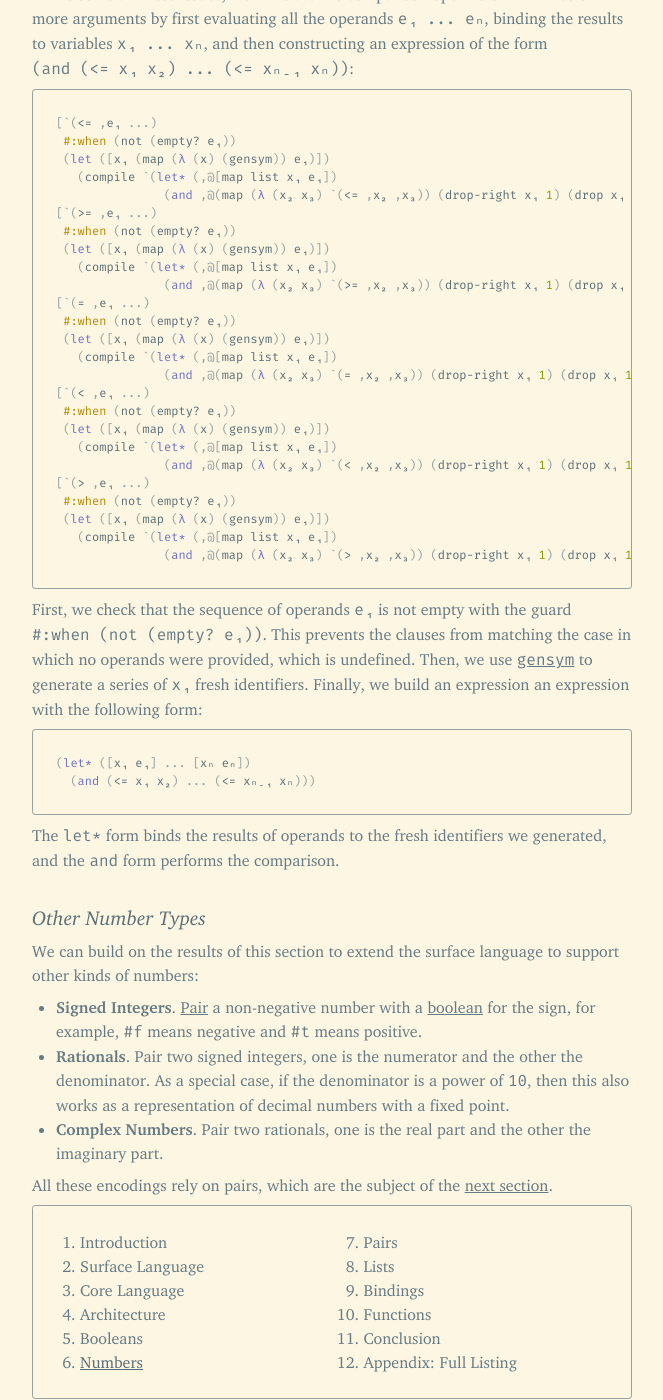
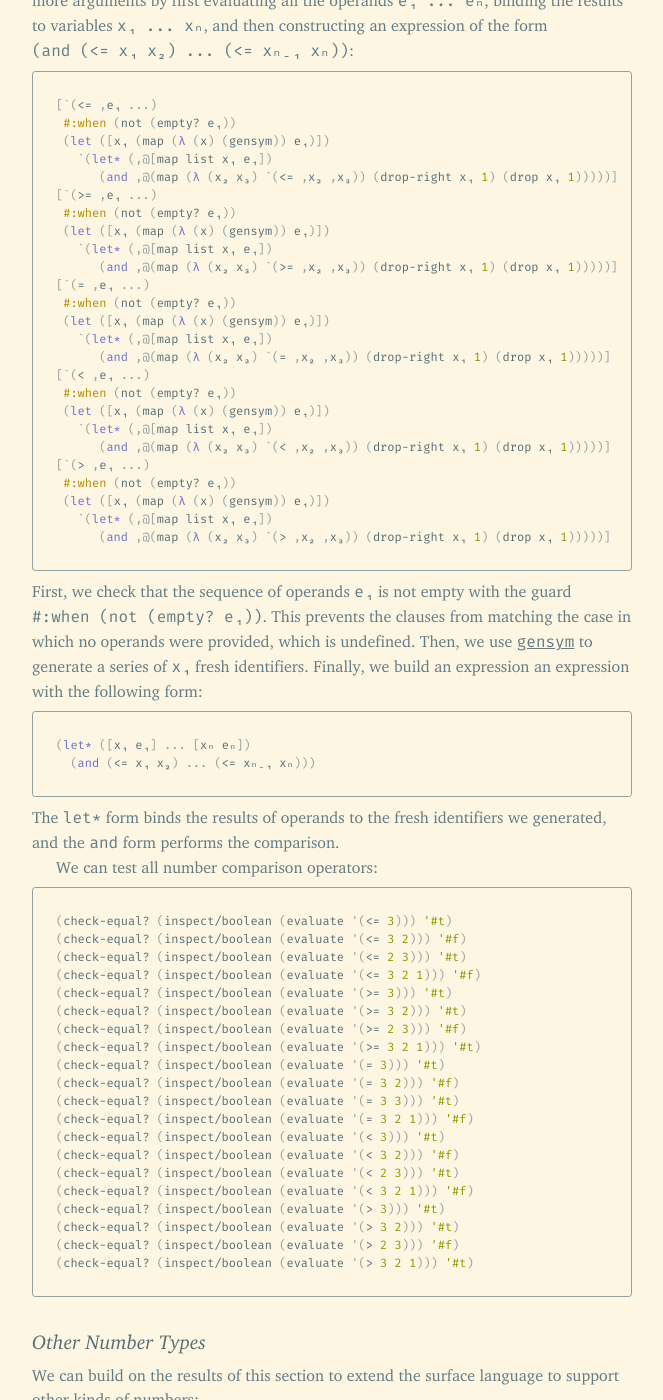
Before and after one commit to leafac/leafac.com, a Jekyll site: the page built from prose/compiling-to-the-lambda-calculus/numbers.md, in a window 1280 px wide and 1400 px high, scrolled down 9466 px. Shown: the whole window, without its empty margins (108-771 px from the left). Built offline with Jekyll 4.4.1, drawn with Linux system fonts in a browser that asks for light colours; some of the changed text lies outside the part shown.

Commit message:
Simplify compiler with fixed point calculation

````diff
--- a/prose/compiling-to-the-lambda-calculus/numbers.md
+++ b/prose/compiling-to-the-lambda-calculus/numbers.md
@@ -23,11 +23,11 @@
 
 </div>
 
-In general, the core language encoding has the form `(λ (f) (λ (x) eᵇ))`, in which `eᵇ` is `(f (f (... x)))` where `f` appears *number* times. We can use Racket’s [`for/fold`](https://docs.racket-lang.org/reference/for.html#%28form._%28%28lib._racket%2Fprivate%2Fbase..rkt%29._for%2Ffold%29%29) form to generate the program fragment `eᵇ`. We start with `eᵇ` being `x`, and count up to the number `n` given in the surface language, wrapping the fragment with another call to `f` in each step. The following is the complete `compile` clause:
+In general, the core language encoding has the form `(λ (f) (λ (x) eᵇ))`, in which `eᵇ` is `(f (f (... x)))` where `f` appears *number* times. We can use Racket’s [`for/fold`](https://docs.racket-lang.org/reference/for.html#%28form._%28%28lib._racket%2Fprivate%2Fbase..rkt%29._for%2Ffold%29%29) form to generate the program fragment `eᵇ`. We start with `eᵇ` being `x`, and count up to the number `n` given in the surface language, wrapping the fragment with another call to `f` in each step. The following is the complete `expand` clause:
 
 ```racket
 [(? (λ (n) (and (integer? n) (not (negative? n)))) n)
-    (compile `(λ (f) (λ (x) ,(for/fold ([eᵇ `x]) ([i (in-range n)]) `(f ,eᵇ)))))]
+ `(λ (f) (λ (x) ,(for/fold ([eᵇ `x]) ([i (in-range n)]) `(f ,eᵇ))))]
 ```
 
 We can check that the above clause works as intended:
@@ -64,7 +64,7 @@
 The successor function `add1` receives a number `n` as argument and returns `n + 1`. In our encoding, this means `add1` returns a number that applies `f` to `x` one time more than `n`:
 
 ```racket
-[`add1 (compile `(λ (n) (λ (f) (λ (x) (f ((n f) x))))))]
+[`add1 `(λ (n) (λ (f) (λ (x) (f ((n f) x)))))]
 ```
 
 In the encoding above, `(λ (f) (λ (x) (f ((n f) x))))` is the result of the `add1` function applied to `n`. It is a number following the form `(λ (f) (λ (x) ___))` that first applies `f` to `x` for `n` times by calling `n` with `f` and `x`: `((n f) x)`. Then it applies `f` once more to the result, to a total of `n + 1`: `(f ((n f) x))`.
@@ -89,10 +89,10 @@
 
 The predecessor function `sub1` is only defined for positive numbers, because the predecessor of `0` would be `-1` and our core language does not support negative numbers. The predecessor function receives as argument a number `n` that applies a function a function `f` to `x` for *n* times, and it returns a number `n - 1` that applies `f` one time less than `n`. But there is no way to *undo* a function call, so we need to find a way to find the predecessor by *counting up*.
 
-Our strategy for finding the predecessor of a number by counting up to it is to keep track of the previous number we counted. The figure shows an example of our strategy in action. We keep track of the previous number by [pairing](pairs) it with the current number, and in the end we project the answer out of the pair. The following is the `compile` clause for encoding `sub1`:
+Our strategy for finding the predecessor of a number by counting up to it is to keep track of the previous number we counted. The figure shows an example of our strategy in action. We keep track of the previous number by [pairing](pairs) it with the current number, and in the end we project the answer out of the pair. The following is the `expand` clause for encoding `sub1`:
 
 ```racket
-[`sub1 (compile `(λ (n) (car ((n (λ (x) (let ([p (cdr x)]) (cons p (add1 p))))) (cons 0 0)))))]
+[`sub1 `(λ (n) (car ((n (λ (x) (let ([p (cdr x)]) (cons p (add1 p))))) (cons 0 0))))]
 ```
 
 The encoding is a function that receives an argument `n`: `(λ (n) ___)`. It calls this number `n` with an initial argument `x` that is a pair of zeroes: `(cons 0 0)`. The iteration function `f` slides the window on the number line. It starts by capturing the right element in the pair to be the next predecessor `p`: `(let ([p (cdr x)]) ___)`. Then it builds the next pair with the predecessor `p` and its [successor](#successor): `(cons p (add1 p))`. When `f` finished counting up to `n` and sliding the window, we project the left element of the pair to be our final answer: `(car ___)`.
@@ -109,36 +109,36 @@
 We can implement addition (`+`) in terms of [successor](#successor) by noting that `m + n` amounts to applying `add1` to `m` for `n` times. Our encoding of numbers using functions captures this notion of applying a function for a number of times, so we just have to call `n` with `add1` as the function `f` to apply and pass `m` as the initial value `x`:
 
 ```racket
-[`+ (compile `(λ (m n) ((n add1) m)))]
+[`+ `(λ (m n) ((n add1) m))]
 ```
 
 But addition in our surface language works over any number of arguments, not just two (`m` and `n`). So we need to add clauses for the cases in which `+` is applied to zero, one, two or more arguments. We start with the case in which it is applied to one argument, and we let it return `0`, because zero is a neutral number with respect to addition (`(+ 0 e)` is equivalent to `e`):
 
 ```racket
-[`(+) (compile `0)]
+[`(+) `0]
 ```
 
 When `+` is applied to a single argument, it does not alter the argument, so we just return it:
 
 ```racket
-[`(+ ,e₁) (compile e₁)]
+[`(+ ,e₁) e₁]
 ```
 
 When `+` is applied to two arguments, we can use the encoding of `+` we defined above:
 
 ```racket
-[`(+ ,e₁ ,e₂) (compile `(,(compile `+) ,e₁ ,e₂))]
+[`(+ ,e₁ ,e₂) `(,(expand `+) ,e₁ ,e₂)]
 ```
 
-In the encoding above, the inner call to `(compile +)` will produce the addition function we defined in the beginning of this section.
+In the encoding above, the inner call to `(expand +)` will produce the addition function we defined in the beginning of this section.
 
 When `+` is applied to more than two arguments, we need to convert it into a sequence of calls to `+` with two arguments. There are multiple ways to do this, for example, `(+ 0 1 2)` is equivalent to both `(+ (+ 0 1) 2)` (left associative) and `(+ 0 (+ 1 2))` (right associative). The results of these two alternatives are the same, because addition is an associative operation. But, as we will see on the [next section](#subtraction), subtraction is similar to addition in many ways, except that it is *not* associative. So, to align addition and subtraction better, we will choose the first option (left associative):
 
 ```racket
-[`(+ ,e₁ ... ,e₂) (compile `(+ (+ ,@e₁) ,e₂))]
+[`(+ ,e₁ ... ,e₂) `(+ (+ ,@e₁) ,e₂)]
 ```
 
-The encoding above works by capturing as `e₁` a list of all operands except for the last, which is captured as `e₂`. Then, it reconstructs the addition as one top-level addition that is guaranteed to be binary: the right operand is `e₂`, and the left operand is the rest of the calculation. If the addition has more than three operands, than this clause will match again on the recursive call to `compile` with the inner addition `(+ ,@e₁)`. In the end, the n-ary addition will be reduced to a series of binary additions.
+The encoding above works by capturing as `e₁` a list of all operands except for the last, which is captured as `e₂`. Then, it reconstructs the addition as one top-level addition that is guaranteed to be binary: the right operand is `e₂`, and the left operand is the rest of the calculation. If the addition has more than three operands, than this clause will match again on the recursive call to `expand` with the inner addition `(+ ,@e₁)`. In the end, the n-ary addition will be reduced to a series of binary additions.
 
 We can test all the forms of addition:
 
@@ -161,9 +161,9 @@
  We can define subtraction by adapting the clauses for addition:
 
 ```racket
-[`- (compile `(λ (m n) ((n sub1) m)))]
-[`(- ,e₁ ,e₂) (compile `(,(compile `-) ,e₁ ,e₂))]
-[`(- ,e₁ ... ,e₂) #:when (not (empty? e₁)) (compile `(- (- ,@e₁) ,e₂))]
+[`- `(λ (m n) ((n sub1) m))]
+[`(- ,e₁ ,e₂) `(,(expand `-) ,e₁ ,e₂)]
+[`(- ,e₁ ... ,e₂) #:when (not (empty? e₁)) `(- (- ,@e₁) ,e₂)]
 ```
 
 There are three differences between these clauses and the clauses for addition. First, we use `sub1` instead of `add1`. Second, subtraction with zero and one argument are undefined. Third, we check whether `e₁` is nonempty in the third clause using `#:when (not (empty? e₁))`. If we had not done that, this clause would also match subtraction with one argument `e₂` and an empty list for `e₁`. This was not a concern in addition because it was defined for one argument, so we could rely on the clause for addition with argument to be matched before we tried the clause for addition with more than two arguments.
@@ -178,10 +178,10 @@
 Multiplication
 ==============
 
-Our strategy for multiplication is based on iterated addition. To calculate `(* m n)`, we start an accumulator `a` with the *zero* of addition (which is actually `0`) and add `m` to it for `n` times. This is similar to what we did for [addition](#addition) and [subtraction](#subtraction). The following is the `compile` clause for the multiplication operator:
+Our strategy for multiplication is based on iterated addition. To calculate `(* m n)`, we start an accumulator `a` with the *zero* of addition (which is actually `0`) and add `m` to it for `n` times. This is similar to what we did for [addition](#addition) and [subtraction](#subtraction). The following is the `expand` clause for the multiplication operator:
 
 ```racket
-[`* (compile `(λ (m n) ((n (λ (a) (+ a m))) (+))))]
+[`* `(λ (m n) ((n (λ (a) (+ a m))) (+)))]
 ```
 
 We use `n` to apply the function `(λ (a) (+ a m))` for `n` times, starting with `0` (which we write `(+)` to bring out the parallel with [exponentiation](#exponentiation)). The function receives as argument the accumulator `a` and adds `m` to it.
@@ -189,10 +189,10 @@
 Similar to addition, multiplication also accepts a variable number of arguments. The only difference is the *zero* of the operation, which is `1` instead of `0`, because `(* 1 e)` is equivalent to `e`:
 
 ```racket
-[`(*) (compile `1)]
-[`(* ,e₁) (compile e₁)]
-[`(* ,e₁ ,e₂) (compile `(,(compile `*) ,e₁ ,e₂))]
-[`(* ,e₁ ... ,e₂) (compile `(* (* ,@e₁) ,e₂))]
+[`(*) `1]
+[`(* ,e₁) e₁]
+[`(* ,e₁ ,e₂) `(,(expand `*) ,e₁ ,e₂)]
+[`(* ,e₁ ... ,e₂) `(* (* ,@e₁) ,e₂)]
 ```
 
 We can test all forms of multiplication:
@@ -214,11 +214,10 @@
 Our strategy for implementing `(quotient m n)` is the inverse of our strategy for [multiplication](#multiplication). For multiplication, we added `m` iteratively for `n` times, and for division we count how many times we can subtract `n` from `m`: `(- m n)`. Our base case occurs when `m` is less than `n`, because `(- m n)` would result in a negative number, which we do not support, so the result is `0`. If that is not the case, then we call `quotient` recursively with `(- m n)` and `n`, and `add1` to the result. We define `quotient` using [`letrec`](bindings#recursive-bindings), since it is a recursive function:
 
 ```racket
-[`quotient
- (compile `(letrec ([quot (λ (m n) (if (< m n) 0 (add1 (quot (- m n) n))))]) quot))]
+[`quotient `(letrec ([quot (λ (m n) (if (< m n) 0 (add1 (quot (- m n) n))))]) quot)]
 ```
 
-We use `letrec` to define the auxiliary function `quot`, which we then return from the `letrec` form to be the definition of `quotient`. We have to use a name different from `quotient` for the auxiliary function or our `compile` function would try to expand it again.
+We use `letrec` to define the auxiliary function `quot`, which we then return from the `letrec` form to be the definition of `quotient`. We have to use a name different from `quotient` for the auxiliary function or our `expand` function would try to expand it again.
 
 We can test integer division:
 
@@ -233,7 +232,7 @@
 The strategy for exponentiation (`expt`) is the same as the strategy for [multiplication](#multiplication), except that we perform iterated *multiplication* instead of iterated *addition*:
 
 ```racket
-[`expt (compile `(λ (m n) ((n (λ (a) (* a m))) (*))))]
+[`expt `(λ (m n) ((n (λ (a) (* a m))) (*)))]
 ```
 
 We start the accumulator `a` with the *zero* of multiplication (`1`, written as `(*)`), and then we multiply `m` to it for `n` times.
@@ -250,7 +249,7 @@
 The [`zero?`](https://docs.racket-lang.org/reference/number-types.html#%28def._%28%28quote._~23~25kernel%29._zero~3f%29%29) predicate returns a [boolean](boolean) indicating whether or not the argument is `0`. In our encoding, numbers are functions that receive two arguments, a function `f` and an initial argument `x`, and apply `f` to `x` for *number* times. We can detect if a number is zero by letting the initial argument `x` be `#t` and `f` be a function that always returns `#f`. If the number is `0`, then `f` is never called and we return the initial argument `#t`, but any number other than `0` will apply `f` and return `#f`:
 
 ```racket
-[`zero? (compile `(λ (n) ((n (λ (x) #f)) #t)))]
+[`zero? `(λ (n) ((n (λ (x) #f)) #t))]
 ```
 
 In the encoding above, `x` is the second argument to the number `n`: `#t`. And `f` is the function `(λ (x) #f)`, which ignores its argument and returns `#f`.
@@ -270,26 +269,26 @@
 We start with `<=`. We can exploit the [imprecision in subtraction](#subtraction) to implement `<=`. Our encoding of numbers as functions only supports non-negative numbers, so `(- m n)` returns `0` for `(<= m n)`. We use the [`zero?`](#zero-predicate) predicate to check whether this happened:
 
 ```racket
-[`<= (compile `(λ (m n) (zero? (- m n))))]
+[`<= `(λ (m n) (zero? (- m n)))]
 ```
 
 The `>=` comparison is similar, we just need to invert `m` and `n`:
 
 ```racket
-[`>= (compile `(λ (m n) (zero? (- n m))))]
+[`>= `(λ (m n) (zero? (- n m)))]
 ```
 
 For `=`, we can check whether `(<= m n)` *and* `(>= m n)`. If two numbers are greater than or equal *and* less than or equal to each other, then it must be because they are *equal* to each other:
 
 ```racket
-[`= (compile `(λ (m n) (and (<= m n) (>= m n))))]
+[`= `(λ (m n) (and (<= m n) (>= m n)))]
 ```
 
 For `<`, we check whether `(<= m n)` but not `(= m n)`. Similarly for `>`:
 
 ```racket
-[`< (compile `(λ (m n) (and (<= m n) (not (= m n)))))]
-[`> (compile `(λ (m n) (and (>= m n) (not (= m n)))))]
+[`< `(λ (m n) (and (<= m n) (not (= m n))))]
+[`> `(λ (m n) (and (>= m n) (not (= m n))))]
 ```
 
 * * *
@@ -297,31 +296,31 @@
 The definitions above cover the case of comparing two numbers, but these operators work one or more arguments (but not zero arguments, as was the case with [addition](#addition) and [multiplication](#multiplication)). We start with the case of one argument, in which the operators return `#t`. A first attempt would be:
 
 ```racket
-[`(<= ,e₁) (compile `#t)] ;; INCORRECT
-[`(>= ,e₁) (compile `#t)] ;; INCORRECT
-[`(=  ,e₁) (compile `#t)] ;; INCORRECT
-[`(<  ,e₁) (compile `#t)] ;; INCORRECT
-[`(>  ,e₁) (compile `#t)] ;; INCORRECT
+[`(<= ,e₁) `#t] ;; INCORRECT
+[`(>= ,e₁) `#t] ;; INCORRECT
+[`(=  ,e₁) `#t] ;; INCORRECT
+[`(<  ,e₁) `#t] ;; INCORRECT
+[`(>  ,e₁) `#t] ;; INCORRECT
 ```
 
 The encoding above returns the correct answer `#t`, but it does not evaluate `e₁`. If `e₁` is an expression that does not terminate, then `(<= e₁)` should not terminate, and in our encoding above it would. Beyond non-termination, in the future we could extend our surface language to include other forms of side-effects, for example, printing to the console ([`display`](https://docs.racket-lang.org/reference/Writing.html#%28def._%28%28quote._~23~25kernel%29._display%29%29)) and mutable state ([`set!`](https://docs.racket-lang.org/reference/set_.html#%28form._%28%28quote._~23~25kernel%29._set%21%29%29)), and we would like to perform any side-effects in `e₁`. To address this, we use the [`begin`](bindings#sequencing) form to evaluate `e₁`, discard its result, and return `#t`:
 
 ```racket
-[`(<= ,e₁) (compile `(begin ,e₁ #t))]
-[`(>= ,e₁) (compile `(begin ,e₁ #t))]
-[`(=  ,e₁) (compile `(begin ,e₁ #t))]
-[`(<  ,e₁) (compile `(begin ,e₁ #t))]
-[`(>  ,e₁) (compile `(begin ,e₁ #t))]
+[`(<= ,e₁) `(begin ,e₁ #t)]
+[`(>= ,e₁) `(begin ,e₁ #t)]
+[`(=  ,e₁) `(begin ,e₁ #t)]
+[`(<  ,e₁) `(begin ,e₁ #t)]
+[`(>  ,e₁) `(begin ,e₁ #t)]
 ```
 
-For the case in which there are two arguments, we can use the same strategy we used in all other binary operators to this point: we call `compile` recursively and let it expand the operator:
+For the case in which there are two arguments, we can use the same strategy we used in all other binary operators to this point: we call `expand` recursively and let it expand the operator:
 
 ```racket
-[`(<= ,e₁ ,e₂) (compile `(,(compile `<=) ,e₁ ,e₂))]
-[`(>= ,e₁ ,e₂) (compile `(,(compile `>=) ,e₁ ,e₂))]
-[`(=  ,e₁ ,e₂) (compile `(,(compile  `=) ,e₁ ,e₂))]
-[`(<  ,e₁ ,e₂) (compile `(,(compile  `<) ,e₁ ,e₂))]
-[`(>  ,e₁ ,e₂) (compile `(,(compile  `>) ,e₁ ,e₂))]
+[`(<= ,e₁ ,e₂) `(,(expand `<=) ,e₁ ,e₂)]
+[`(>= ,e₁ ,e₂) `(,(expand `>=) ,e₁ ,e₂)]
+[`(=  ,e₁ ,e₂) `(,(expand  `=) ,e₁ ,e₂)]
+[`(<  ,e₁ ,e₂) `(,(expand  `<) ,e₁ ,e₂)]
+[`(>  ,e₁ ,e₂) `(,(expand  `>) ,e₁ ,e₂)]
 ```
 
 For the case in which there are three or more arguments, we have to devise a new strategy. When solving this issue for other operations, we nested operands, for example, when we considered addition of three or more arguments, we nested multiple additions in a way that all the operations were binary: `(+ 0 1 2)` became `(+ (+ 0 1) 2)`. But this does not work for number comparison operators, because they return booleans, not numbers: `(<= 3 2 1)` means `(and (<= 3 2) (<= 2 1))`, not `(<= (<= 3 2) 1)`—this would try to compare `(<= #f 1)` which is not even defined.
@@ -334,28 +333,28 @@
 [`(<= ,e₁ ...)
  #:when (not (empty? e₁))
  (let ([x₁ (map (λ (x) (gensym)) e₁)])
-   (compile `(let* (,@[map list x₁ e₁])
-               (and ,@(map (λ (x₂ x₃) `(<= ,x₂ ,x₃)) (drop-right x₁ 1) (drop x₁ 1))))))]
+   `(let* (,@[map list x₁ e₁])
+      (and ,@(map (λ (x₂ x₃) `(<= ,x₂ ,x₃)) (drop-right x₁ 1) (drop x₁ 1)))))]
 [`(>= ,e₁ ...)
  #:when (not (empty? e₁))
  (let ([x₁ (map (λ (x) (gensym)) e₁)])
-   (compile `(let* (,@[map list x₁ e₁])
-               (and ,@(map (λ (x₂ x₃) `(>= ,x₂ ,x₃)) (drop-right x₁ 1) (drop x₁ 1))))))]
+   `(let* (,@[map list x₁ e₁])
+      (and ,@(map (λ (x₂ x₃) `(>= ,x₂ ,x₃)) (drop-right x₁ 1) (drop x₁ 1)))))]
 [`(= ,e₁ ...)
  #:when (not (empty? e₁))
  (let ([x₁ (map (λ (x) (gensym)) e₁)])
-   (compile `(let* (,@[map list x₁ e₁])
-               (and ,@(map (λ (x₂ x₃) `(= ,x₂ ,x₃)) (drop-right x₁ 1) (drop x₁ 1))))))]
+   `(let* (,@[map list x₁ e₁])
+      (and ,@(map (λ (x₂ x₃) `(= ,x₂ ,x₃)) (drop-right x₁ 1) (drop x₁ 1)))))]
 [`(< ,e₁ ...)
  #:when (not (empty? e₁))
  (let ([x₁ (map (λ (x) (gensym)) e₁)])
-   (compile `(let* (,@[map list x₁ e₁])
-               (and ,@(map (λ (x₂ x₃) `(< ,x₂ ,x₃)) (drop-right x₁ 1) (drop x₁ 1))))))]
+   `(let* (,@[map list x₁ e₁])
+      (and ,@(map (λ (x₂ x₃) `(< ,x₂ ,x₃)) (drop-right x₁ 1) (drop x₁ 1)))))]
 [`(> ,e₁ ...)
  #:when (not (empty? e₁))
  (let ([x₁ (map (λ (x) (gensym)) e₁)])
-   (compile `(let* (,@[map list x₁ e₁])
-               (and ,@(map (λ (x₂ x₃) `(> ,x₂ ,x₃)) (drop-right x₁ 1) (drop x₁ 1))))))]
+   `(let* (,@[map list x₁ e₁])
+      (and ,@(map (λ (x₂ x₃) `(> ,x₂ ,x₃)) (drop-right x₁ 1) (drop x₁ 1)))))]
 ```
 
 First, we check that the sequence of operands `e₁` is not empty with the guard `#:when (not (empty? e₁))`. This prevents the clauses from matching the case in which no operands were provided, which is undefined. Then, we use [`gensym`](https://docs.racket-lang.org/reference/symbols.html#%28def._%28%28quote._~23~25kernel%29._gensym%29%29) to generate a series of `x₁` fresh identifiers. Finally, we build an expression an expression with the following form:
@@ -367,6 +366,31 @@
 
 The `let*` form binds the results of operands to the fresh identifiers we generated, and the `and` form performs the comparison.
 
+We can test all number comparison operators:
+
+```racket
+(check-equal? (inspect/boolean (evaluate '(<= 3))) '#t)
+(check-equal? (inspect/boolean (evaluate '(<= 3 2))) '#f)
+(check-equal? (inspect/boolean (evaluate '(<= 2 3))) '#t)
+(check-equal? (inspect/boolean (evaluate '(<= 3 2 1))) '#f)
+(check-equal? (inspect/boolean (evaluate '(>= 3))) '#t)
+(check-equal? (inspect/boolean (evaluate '(>= 3 2))) '#t)
+(check-equal? (inspect/boolean (evaluate '(>= 2 3))) '#f)
+(check-equal? (inspect/boolean (evaluate '(>= 3 2 1))) '#t)
+(check-equal? (inspect/boolean (evaluate '(= 3))) '#t)
+(check-equal? (inspect/boolean (evaluate '(= 3 2))) '#f)
+(check-equal? (inspect/boolean (evaluate '(= 3 3))) '#t)
+(check-equal? (inspect/boolean (evaluate '(= 3 2 1))) '#f)
+(check-equal? (inspect/boolean (evaluate '(< 3))) '#t)
+(check-equal? (inspect/boolean (evaluate '(< 3 2))) '#f)
+(check-equal? (inspect/boolean (evaluate '(< 2 3))) '#t)
+(check-equal? (inspect/boolean (evaluate '(< 3 2 1))) '#f)
+(check-equal? (inspect/boolean (evaluate '(> 3))) '#t)
+(check-equal? (inspect/boolean (evaluate '(> 3 2))) '#t)
+(check-equal? (inspect/boolean (evaluate '(> 2 3))) '#f)
+(check-equal? (inspect/boolean (evaluate '(> 3 2 1))) '#t)
+```
+
 Other Number Types
 ==================
 
````
Also changed, not shown: prose/compiling-to-the-lambda-calculus/architecture.md (+1 -0 lines), prose/compiling-to-the-lambda-calculus/booleans.md (+15 -15 lines), 1 other file.
